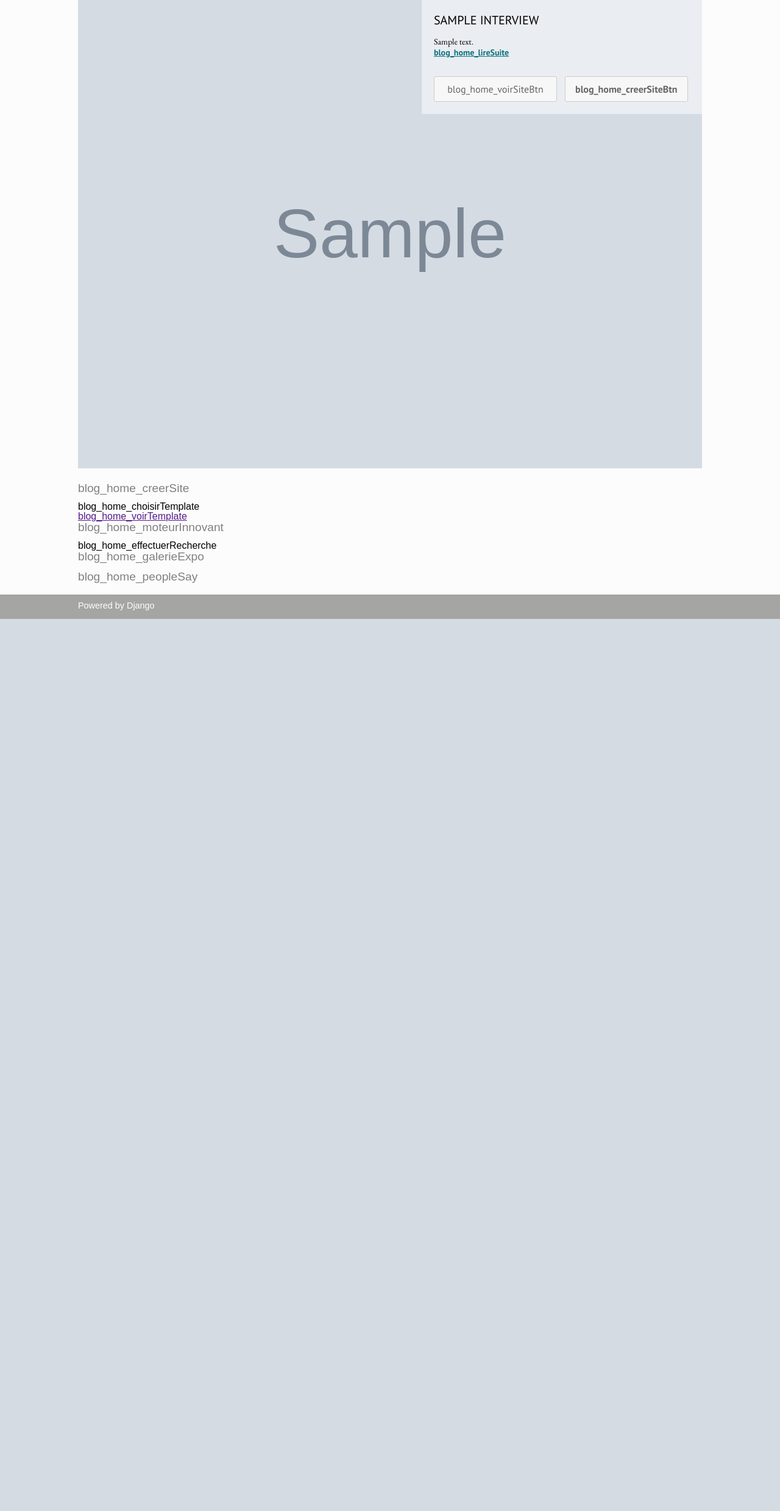
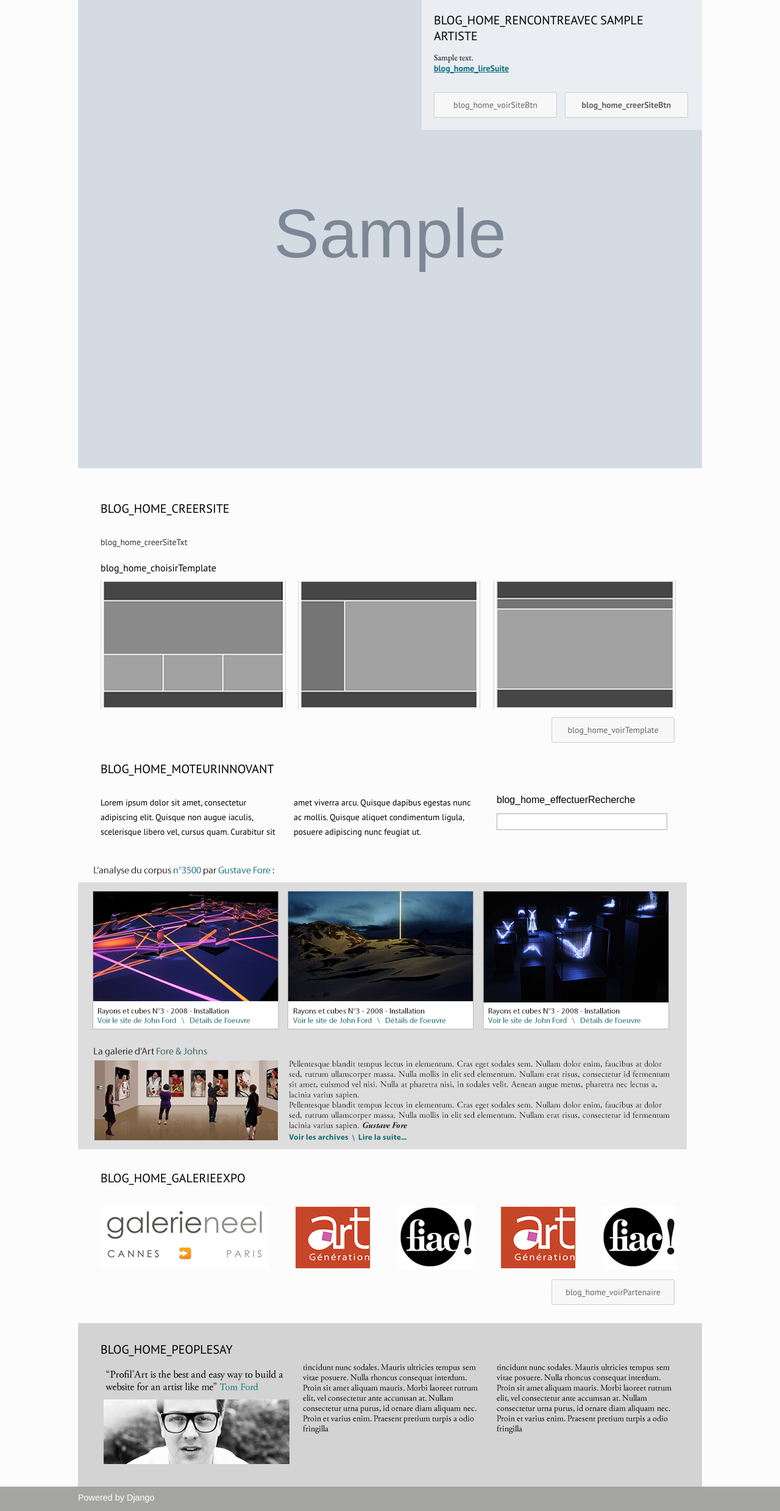
Before and after one commit to Elfhir/profilart, a Django app: template templates/blog/home.html in a window 1280 px wide. Shown: the part 48-2526 px from the top of the page at 61% size. Before the commit the page ends 1063 px from the top, so only its background shows below. Run offline with Django 3.2, Linux system fonts and the light colour scheme; the template is opened without the code that fills it: most values are stand-ins (such as "Sample title", 1, 10 or a date in 2020); grey boxes marked "Sample" are stand-in pictures.

Commit message:
blog_home part 2

```diff
--- a/blog/models.py
+++ b/blog/models.py
@@ -1,10 +1,10 @@
 from django.db import models
 
 class Interview(models.Model):
-    titre = models.CharField(max_length=100)
+    artiste = models.CharField(max_length=100)
     auteur = models.CharField(max_length=42)
     contenu = models.TextField(null=False)
-    date = models.DateTimeField(auto_now_add=True, auto_now=False, verbose_name="Date de parution")
+    date = models.DateTimeField(auto_now_add=True, auto_now=True, verbose_name="Date de parution")
     photo = models.ImageField(upload_to="blog/interview/")
 
     def __unicode__(self):
--- a/public/static/css/screen.css
+++ b/public/static/css/screen.css
@@ -30,7 +30,7 @@ footer .wrapper-content{
     margin: 0 auto;
 }
 .wrapper-content .main-content{
-    margin: 20px auto;
+    margin: 20px auto 0 auto;
 }
 .wrapper-manage-work{
     margin-bottom: 20px;
@@ -139,8 +139,10 @@ select{
  * Header
  ***************************/
 .header-website{
+	z-index: 1000;
     color: white;
     background-color: #a5a5a4;
+    background-color: rgba(0, 0, 0, .3);
     height: 40px;
     padding: 4px 0;
 }
@@ -260,13 +262,20 @@ select{
 /****************************
  * BLOG APP
  ***************************/
+
+.blog.home h2{
+	text-transform: uppercase;
+	font: normal normal normal 20px 'PT Sans', 'sans-serif';
+	color: #000;
+}
+
 .blog.home .btn{
 	display: inline-block;
 	background: #f7f7f7;
 	width: 200px;
 	height: 40px;
 	margin-top: 30px;
-	font: normal normal normal 16px/40px 'PT Sans', 'sans-serif';
+	font: normal normal normal 14px/40px 'PT Sans', 'sans-serif';
 	color: #666;
 	text-decoration: none;
 	text-align: center;
@@ -280,6 +289,7 @@ select{
 }
 
 .blog.home #interview_une img{
+	display: inline-block;
 	width: 100%;
 }
 
@@ -313,3 +323,100 @@ select{
 .blog.home #interview_une .encart .btn:nth-of-type(2){
 	font-weight: bold;
 }
+
+.blog.home #creer_site{
+	width: 950px;
+	margin: 0 auto;
+}
+
+.blog.home #creer_site h2{
+	margin: 30px 0;
+}
+
+.blog.home #creer_site #creer_site_txt{
+	font: normal normal normal 14px/24px 'PT Sans', 'sans-serif';
+	color: #333;
+	-webkit-columns: 3 300px;
+	-moz-columns: 3 300px;
+	columns: 3 300px;
+}
+
+.blog.home #creer_site h3{
+	margin: 20px 0 10px 0;
+	font: normal normal normal 16px 'PT Sans', 'sans-serif';
+}
+
+.blog.home #creer_site .btn{
+	margin: 10px 0 0 740px;
+}
+
+.blog.home #moteur_recherche{
+	width: 950px;
+	margin: 0 auto;
+}
+
+.blog.home #moteur_recherche h2{
+	margin: 30px 0;
+}
+
+.blog.home #moteur_recherche .container{
+	position: relative;
+}
+
+.blog.home #moteur_recherche #moteur_recherche_txt{
+	width: 620px;
+	-webkit-columns: 3 300px;
+	-moz-columns: 3 300px;
+	columns: 3 300px;
+	font: normal normal normal 14px/24px 'PT Sans', 'sans-serif';
+}
+
+.blog.home #moteur_recherche #widget_recherche p{
+	position: absolute;
+	top: 0;
+	right: 20px;
+	width: 280px;
+}
+
+.blog.home #moteur_recherche #widget_recherche form{
+	position: absolute;
+	width: 280px;
+	top: 30px;
+	right: 20px;
+}
+
+.blog.home #moteur_recherche #widget_recherche form input{
+	width: 100%;
+}
+
+.blog.home #corpus_une{
+	margin-top: 30px;
+}
+
+.blog.home #partenaire{
+	width: 950px;
+	margin: 0 auto;
+}
+
+.blog.home #partenaire .btn{
+	margin: 10px 0 0 740px;
+}
+
+.blog.home #partenaire h2{
+	margin: 30px 0;
+}
+
+.blog.home #people_say{
+	background: #d3d3d3;
+	margin-top: 30px;
+}
+
+.blog.home #people_say .container{
+	width: 950px;
+	margin: 0 auto;
+	padding: 30px;
+}
+
+.blog.home #people_say h2{
+	margin: 0 0 10px 0;
+}
--- a/templates/blog/home.html
+++ b/templates/blog/home.html
@@ -7,7 +7,7 @@
     <div id="interview_une" >
         <img src="{{MEDIA_URL}}{{interview.photo}}" />
         <div class="encart">
-            <h2>{{interview.titre}}</h2>
+            <h2>{% trans "blog_home_rencontreAvec"%} {{interview.artiste}}</h2>
             <p>{{interview.contenu}} <a href="">{% trans "blog_home_lireSuite" %}</a></p>
             <a href="" class="btn">{% trans "blog_home_voirSiteBtn" %}</a>
             <a href="" class="btn">{% trans "blog_home_creerSiteBtn" %}</a>
@@ -16,24 +16,39 @@
 
     <div id="creer_site" >
         <h2>{% trans "blog_home_creerSite" %}</h2>
-        <p id="creer_site_txt"></p>
+        <p id="creer_site_txt">{% trans "blog_home_creerSiteTxt" %}</p>
         <h3>{% trans "blog_home_choisirTemplate" %}</h3>
-        <a href="">{% trans "blog_home_voirTemplate" %}</a>
+        <img src="{{STATIC_URL}}img/choose-template.png"/>
+        <a href="" class="btn">{% trans "blog_home_voirTemplate" %}</a>
     </div>
 
     <div id="moteur_recherche" >
         <h2>{% trans "blog_home_moteurInnovant" %}</h2>
-        <p>{% trans "blog_home_effectuerRecherche" %}</p>
+        <div class="container">
+            <p id="moteur_recherche_txt">Lorem ipsum dolor sit amet, consectetur adipiscing elit. Quisque non augue iaculis, scelerisque libero vel, cursus quam. Curabitur sit amet viverra arcu. Quisque dapibus egestas nunc ac mollis. Quisque aliquet condimentum ligula, posuere adipiscing nunc feugiat ut.</p>
+            <div id="widget_recherche">
+                <p>{% trans "blog_home_effectuerRecherche" %}</p>
+                <form>
+                    <input type="search"></input>
+                </form>
+            </div>
+        </div>
     </div>
 
     <div id="corpus_une" >
+        <img src="{{STATIC_URL}}img/analyse-corpus.png"/>
     </div>
 
     <div id="partenaire" >
-    <h2>{% trans "blog_home_galerieExpo" %}</h2>
+        <h2>{% trans "blog_home_galerieExpo" %}</h2>
+        <img src="{{STATIC_URL}}img/partenaire.png"/>
+        <a href="" class="btn">{% trans "blog_home_voirPartenaire" %}</a>
     </div>
 
     <div id="people_say" >
-    <h2>{% trans "blog_home_peopleSay" %}</h2>
+        <div class="container">
+            <h2>{% trans "blog_home_peopleSay" %}</h2>
+            <img src="{{STATIC_URL}}img/people-say.png"/>
+        </div>
     </div>
 {% endblock content %}
--- a/templates/layout/base.html
+++ b/templates/layout/base.html
@@ -17,14 +17,12 @@
     {% if user.is_authenticated %}
         {% include "menu/backOfficeMenu.html" %}
     {% endif %}
-    <article>
-        <div class="wrapper-content">
-            <div class="main-content">
-                {% block content %}
-                {% endblock content %}
-            </div>
+    <div class="wrapper-content">
+        <div class="main-content">
+            {% block content %}
+            {% endblock content %}
         </div>
-    </article>
+    </div>
     <footer>
         <div class="wrapper-content">
             <p>Powered by Django</p>
```
Also changed, not shown: profilart/locale/en/LC_MESSAGES/django.po, profilart/locale/fr/LC_MESSAGES/django.po, public/static/img/._analyse-corpus.png (added), public/static/img/._choose-template.png (added), public/static/img/._partenaire.png (added), public/static/img/._people-say.png (added), public/static/img/analyse-corpus.png (added), public/static/img/choose-template.png (added), public/static/img/partenaire.png (added), public/static/img/people-say.png (added), 2 other files.
